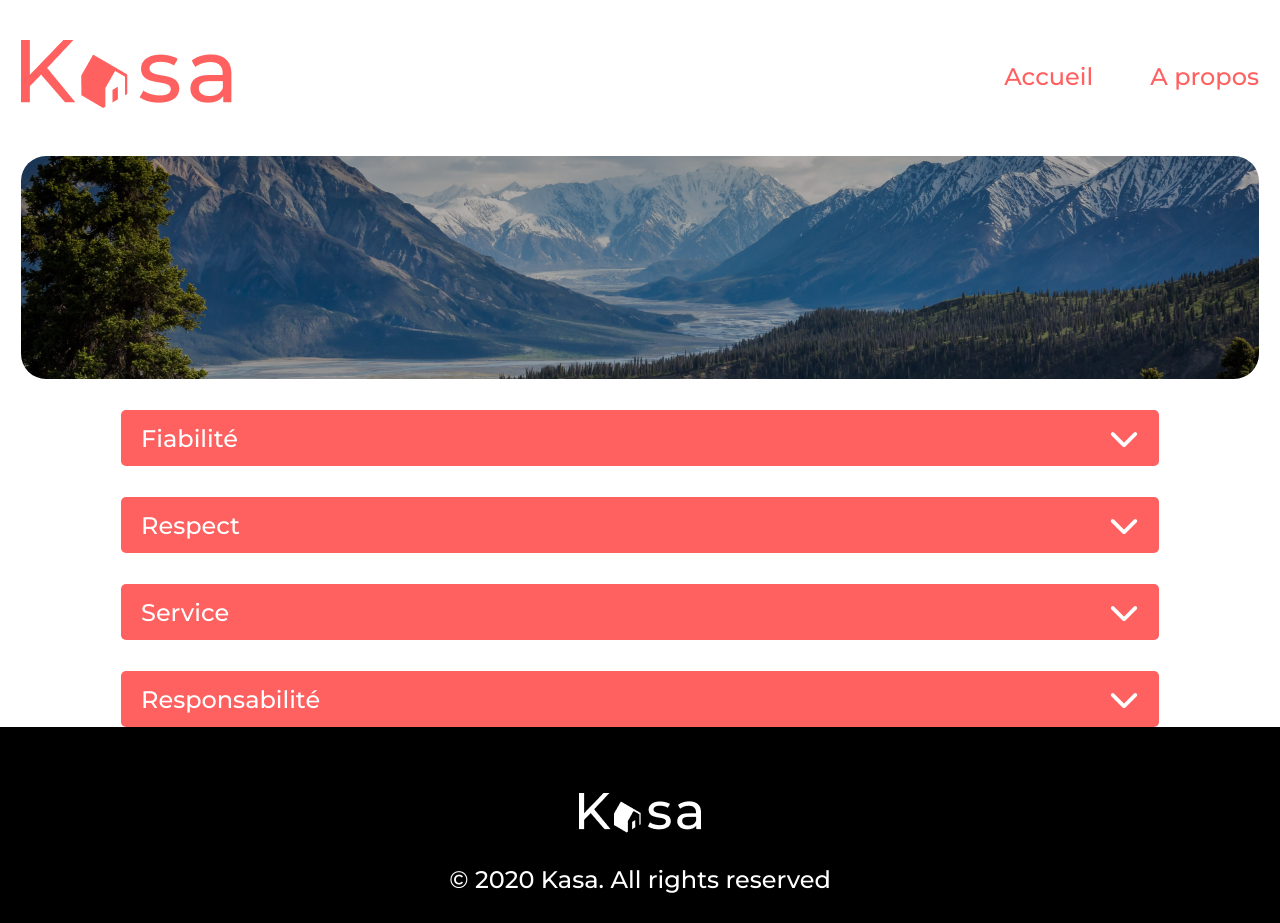
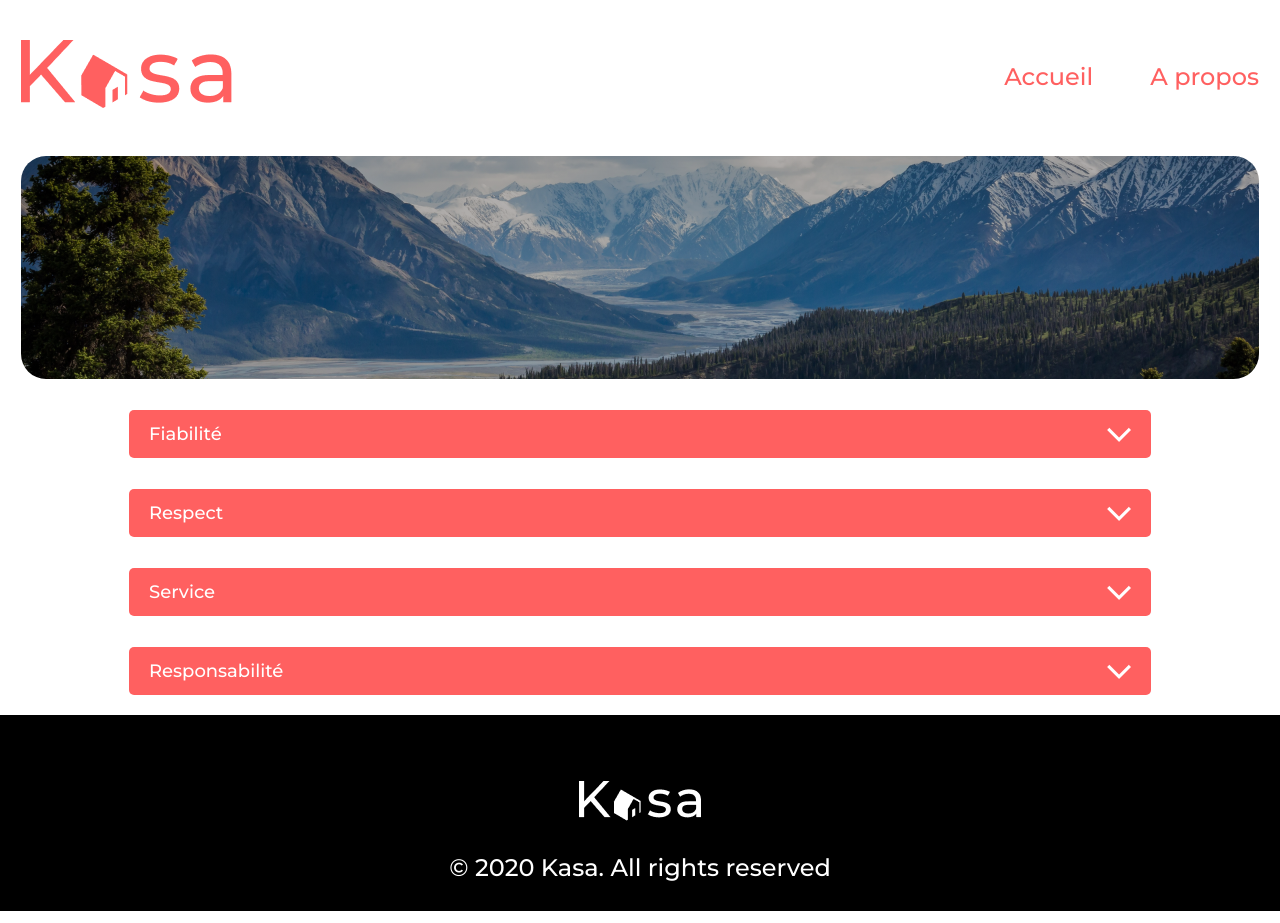
Before and after one commit to MaryG78/MarieGuigou_7_032023, a React (Create React App) app in the folder kasa/: page /about in a window 1280 px wide. Built offline with nearby package versions, Linux system fonts and the light colour scheme.

Commit message:
rework the collapse component to make it generic

```diff
--- a/kasa/public/logements.json
+++ b/kasa/public/logements.json
@@ -41,7 +41,7 @@
 			"https://s3-eu-west-1.amazonaws.com/course.oc-static.com/projects/front-end-kasa-project/accommodation-1-5.jpg",
 			"https://s3-eu-west-1.amazonaws.com/course.oc-static.com/projects/front-end-kasa-project/accommodation-1-6.jpg"
 		],
-		"description": "Profitez du charme de la vie parisienne dans un magnifique appartement. A 3 minutes à pied du Canl Saint Martin, vous serez proche des transports, mais également de nombreux commerces. L'appartement est tout équipé, et possède également un parking pour ceux qui souhaitent se déplacer en voiture.",
+		"description": "Profitez du charme de la vie parisienne dans un magnifique appartement. A 3 minutes à pied du Canal Saint Martin, vous serez proche des transports, mais également de nombreux commerces. L'appartement est tout équipé, et possède également un parking pour ceux qui souhaitent se déplacer en voiture.",
 		"host": {
 			"name": "Della Case",
 			"picture": "https://s3-eu-west-1.amazonaws.com/course.oc-static.com/projects/front-end-kasa-project/profile-picture-1.jpg"
--- a/kasa/src/components/AboutDescriptions.jsx
+++ /dev/null
@@ -1,23 +0,0 @@
-import React, { useState } from "react";
-import styles from "../styles/aboutDescription.module.css";
-
-const AboutDescription = (props) => {
-const [isTextVisible,setIsTextVisible] = useState(false);
-const textVisible = () => {
-  setIsTextVisible(!isTextVisible);
-}
-
-  return (
-    <section className={styles.section}>
-      <div className={styles.section__header}>
-        <h1>{props.title}</h1>
-        <i className="fas fa-chevron-down" onClick={textVisible}></i>
-      </div>
-      {isTextVisible && <p className={styles.section__content}>
-        {props.content}
-      </p>}
-    </section>
-  );
-};
-
-export default AboutDescription;
--- a/kasa/src/components/Collapse.jsx
+++ b/kasa/src/components/Collapse.jsx
@@ -1,23 +1,37 @@
 import React, { useState } from "react";
-import styles from "../styles/collapse.module.css";
+import { useLocation } from "react-router-dom";
+import collapseAboutStyles from "../styles/collapseAbout.module.css";
+import collapseAccomodationStyles from "../styles/collapseAccomodation.module.css";
 
 const Collapse = (props) => {
   const [open, setOpen] = useState(false);
-  const textOpened= () => {setOpen(!open)};
+  const textOpened = () => {
+    setOpen(!open);
+  };
+
+  const location=useLocation();
+  const styles =
+    location.pathname === "/about"
+      ? collapseAboutStyles
+      : collapseAccomodationStyles;
 
   return (
-    <section className={styles.collapse}>
+    <>
       <div className={styles.collapse__header}>
         <h3>{props.title}</h3>
         <img
           onClick={textOpened}
-          className={open ? "arrow arrow_up" : "arrow arrow_down"}
+          className={`arrow ${open ? styles.arrow_up : styles.arrow_down}`}
           src="arrow.png"
           alt="devoilement du contenu"
         />
       </div>
-      {open && <p className={styles.collapse__content}>{props.content}</p>}
-    </section>
+      {open && (
+        <div className={styles.collapse__content}>
+          <p className={styles.collapse__text}>{props.content}</p>
+        </div>
+      )}
+    </>
   );
 };
 
--- a/kasa/src/pages/About.jsx
+++ b/kasa/src/pages/About.jsx
@@ -1,38 +1,41 @@
 import React from 'react';
 import Banner from '../components/Banner';
-import AboutDescriptions from '../components/AboutDescriptions';
+import Collapse from '../components/Collapse';
+import styles from '../styles/collapseAbout.module.css'
 
 
 const About = () => {
     return (
       <>
-        <Banner/>
-        <div className="sections-container">
-          <AboutDescriptions
+        <Banner />
+        <section className={styles.collapse__about}>
+          <div className={styles.collapse__about__card}>
+            <Collapse
               title="Fiabilité"
               content="La bienveillance fait partie des valeurs fondatrices de Kasa. Tout
         comportement discriminatoire ou de perturbation du voisinage entraînera
         une exclusion de notre plateforme."
             />
-          <AboutDescriptions
+            <Collapse
               title="Respect"
               content="La bienveillance fait partie des valeurs fondatrices de Kasa. Tout
         comportement discriminatoire ou de perturbation du voisinage entraînera
         une exclusion de notre plateforme."
             />
-          <AboutDescriptions
+            <Collapse
               title="Service"
               content="La bienveillance fait partie des valeurs fondatrices de Kasa. Tout
         comportement discriminatoire ou de perturbation du voisinage entraînera
         une exclusion de notre plateforme."
             />
-          <AboutDescriptions
+            <Collapse
               title="Responsabilité"
               content="La bienveillance fait partie des valeurs fondatrices de Kasa. Tout
         comportement discriminatoire ou de perturbation du voisinage entraînera
         une exclusion de notre plateforme."
             />
           </div>
+        </section>
       </>
     );
 };
--- a/kasa/src/pages/Accomodation.jsx
+++ b/kasa/src/pages/Accomodation.jsx
@@ -4,7 +4,7 @@ import Carroussel from "../components/Carroussel";
 import AccomodationTitle from "../components/AccomodationTitle";
 import Collapse from "../components/Collapse";
 import { useLocation } from "react-router-dom";
-import styles from "../styles/collapse.module.css";
+import styles from "../styles/collapseAccomodation.module.css";
 
 const Accomodation = () => {
   const location = useLocation();
@@ -33,18 +33,26 @@ const Accomodation = () => {
     <>
       <Carroussel imageUrl={selectedAccomodation.cover} />
       <AccomodationTitle accomodation={selectedAccomodation} />
-      <div className={styles.collapse__container}>
+      <section className={styles.collapse__accomodation}>
+        <div className={styles.collapse__accomodation__card}>
           <Collapse
             title="Description"
             content={selectedAccomodation.description}
           />
+        </div>
+        <div className={styles.collapse__accomodation__card}>
           <Collapse
             title="Equipements"
-          content={selectedAccomodation.equipments.map((equipment) => (
-            <span>{equipment}</span>
+            content={
+              <ul>
+                {selectedAccomodation.equipments.map((equipment) => (
+                  <li>{equipment}</li>
                 ))}
+              </ul>
+            }
           />
         </div>
+      </section>
     </>
   );
 };
--- a/kasa/src/styles/banner.module.css
+++ b/kasa/src/styles/banner.module.css
@@ -29,6 +29,7 @@
     text-align: start;
     left: 38%;
   }
+
 }
 
 .banner_about {
@@ -45,3 +46,14 @@
   align-items: center;
   border-radius: 25px;
 }
+
+@media screen and (max-width: 650px) {
+    .banner_about {
+        margin-top: 17px;
+    border-radius: 10px;
+  }
+}
+
+@media screen and (max-width: 360px) {
+
+}
--- a/kasa/src/styles/collapse.module.css
+++ b/kasa/src/styles/collapseAbout.module.css
@@ -1,25 +1,25 @@
-.collapse__container {
-  overflow: hidden;
-  display: flex;
-  flex-wrap: wrap;
-  justify-content: space-between;
-  margin-bottom: 20px;
+.collapse__about {
+    margin: 0 108px;
 }
 
-.collapse {
-  overflow: hidden;
-  width: 48%;
+.collapse__about__card {
+
 }
 
 .collapse__header {
   background-color: #ff6060;
   color: white;
   padding: 13px 20px 13px 20px;
-  border-radius: 10px;
+  border-radius: 5px;
   display: flex;
+  flex-wrap: wrap;
   justify-content: space-between;
   align-items: center;
   margin-top: 31px;
+}
+
+.collapse__header img {
+  cursor: pointer;
 }
 
 .arrow {
@@ -38,22 +38,20 @@
 }
 .collapse__content {
   display: flex;
-  flex-direction: column;
   flex-wrap: wrap;
   background-color: #f7f7f7;
   color: #ff6060;
   padding: 40px 20px;
-  border-radius: 10px;
+  border-radius: 5px;
   position: relative;
   top: -0.3rem;
   z-index: -1;
   font-size: 18px;
   font-weight: 400;
   line-height: 1.5;
-  min-height: 249px;
+  height: 100%;
   animation: slide-bottom 0.5s ease-in-out;
 }
-
 
 @keyframes slide-bottom {
   0% {
@@ -68,30 +66,14 @@
   }
 }
 
-@media screen and (max-width: 960px) {
-  .collapse {
-    margin: 0;
-  }
-
-  .collapse__header h1 {
-    font-size: 20px;
-  }
-  .collapse__content {
-    font-size: 19px;
-  }
-}
-
 @media screen and (max-width: 768px) {
-  .collapse {
-  width: 100%;
+.collapse__about {
+    margin: 0 ;
 }
 }
 
 @media screen and (max-width: 360px) {
-  .collapse {
-    margin: 0;
-  }
-  .collapse__header h1 {
+  .collapse__header h3 {
     font-size: 13px;
   }
   .collapse__content {
--- /dev/null
+++ b/kasa/src/styles/collapseAccomodation.module.css
@@ -0,0 +1,94 @@
+.collapse__accomodation {
+  display: flex;
+  justify-content: space-between;
+  flex-wrap: wrap;
+}
+
+.collapse__accomodation__card {
+  overflow: hidden;
+  flex-basis: 47%;
+}
+
+.collapse__header {
+  background-color: #ff6060;
+  color: white;
+  padding: 13px 20px 13px 20px;
+  border-radius: 10px;
+  display: flex;
+  flex-wrap: wrap;
+  justify-content: space-between;
+  align-items: center;
+  margin-top: 31px;
+}
+
+.collapse__header img {
+  cursor: pointer;
+}
+
+.arrow {
+  transition: all 0.2s ease-in-out;
+}
+.arrow_up {
+  transform: rotate(0deg);
+}
+.arrow_down {
+  transform: rotate(180deg);
+}
+.collapse__header h3 {
+  margin: 0;
+  font-size: 18px;
+  font-weight: 500;
+}
+.collapse__content {
+  display: flex;
+  flex-wrap: wrap;
+  background-color: #f7f7f7;
+  color: #ff6060;
+  padding: 40px 20px;
+  border-radius: 10px;
+  position: relative;
+  top: -0.3rem;
+  z-index: -1;
+  font-size: 18px;
+  font-weight: 400;
+  line-height: 1.5;
+  min-height: 249px;
+  height: 100%;
+  animation: slide-bottom 0.5s ease-in-out;
+}
+
+
+@keyframes slide-bottom {
+  0% {
+    opacity: 0;
+    -webkit-transform: translateY(-10px);
+    transform: translateY(-10px);
+  }
+  100% {
+    opacity: 1;
+    -webkit-transform: translateY(0px);
+    transform: translateY(0px);
+  }
+}
+
+@media screen and (max-width: 768px) {
+.collapse__accomodation {
+
+  }
+}
+
+@media screen and (max-width: 360px) {
+  .collapse__header h3 {
+    font-size: 13px;
+  }
+  .collapse__content {
+    font-size: 12px;
+  }
+}
+
+
+@media screen and (max-width: 768px) {
+.collapse__accomodation__card {
+  flex-basis: 100%;
+}
+}
--- a/kasa/src/styles/footer.module.css
+++ b/kasa/src/styles/footer.module.css
@@ -2,6 +2,7 @@
   background-color: black;
   color: white;
   text-align: center;
+  margin-top: 20px;
 }
 
 .footer__logo {
```
Lines whose indentation alone changed are shown as unchanged.
